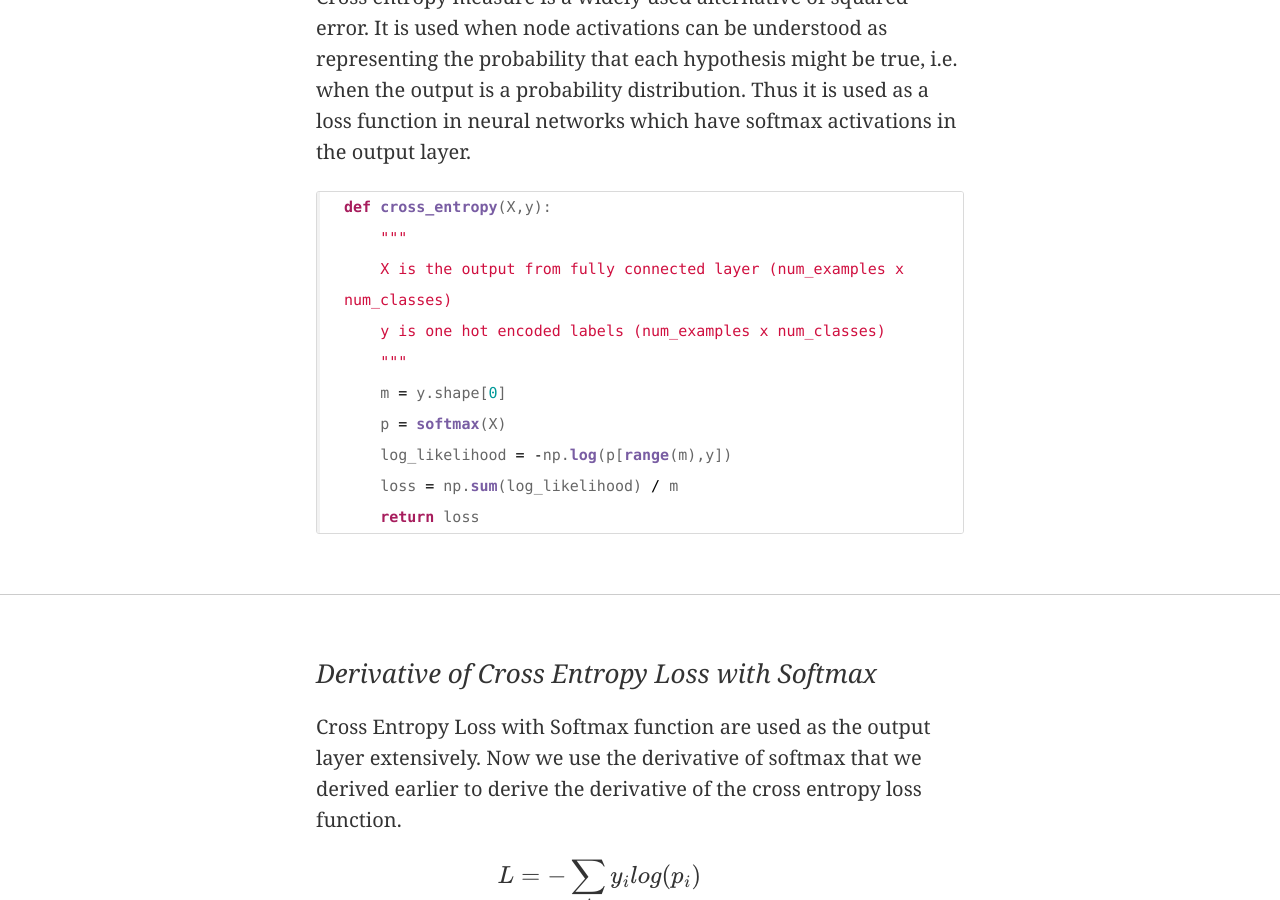
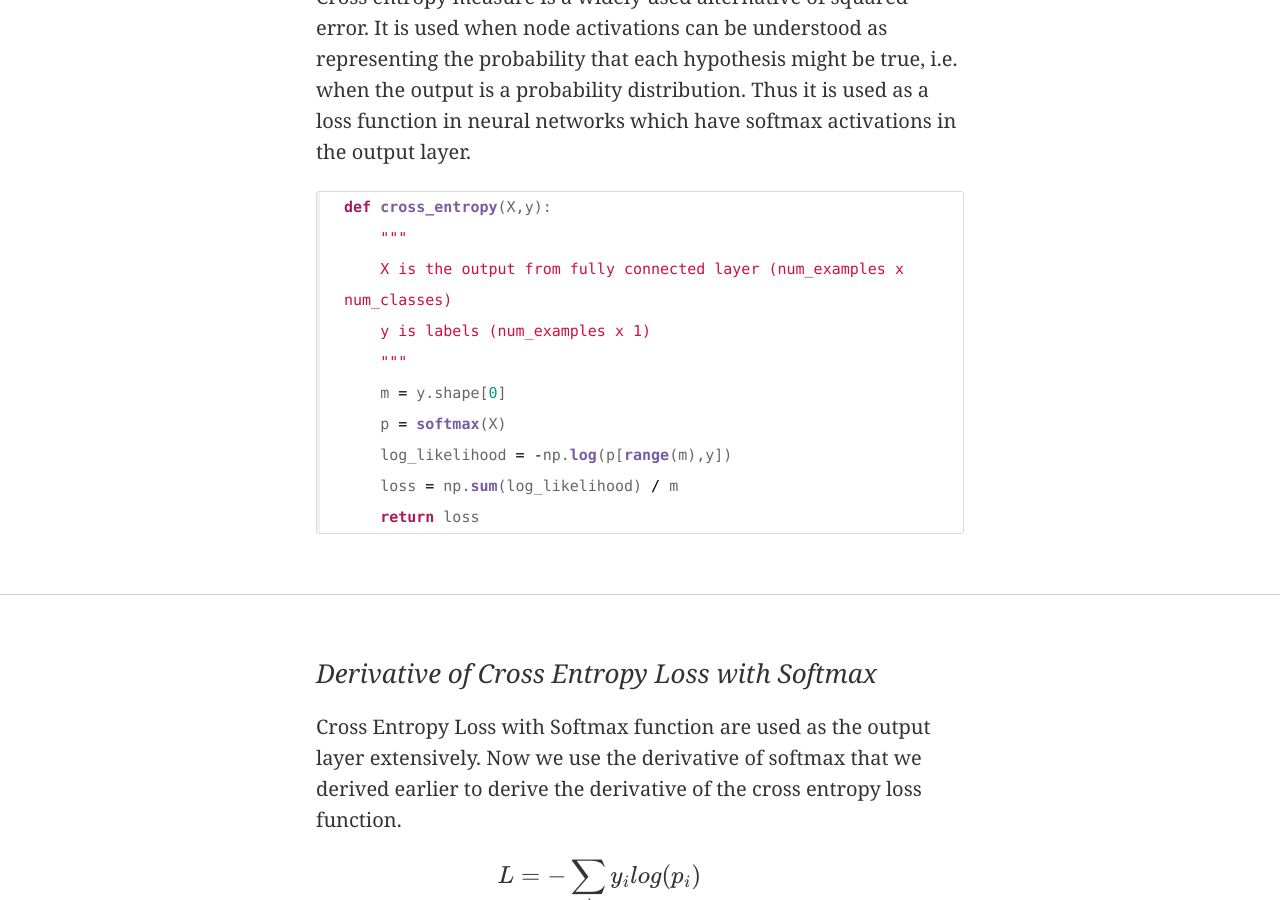
Before and after one commit to parasdahal/deepnotes, a Jekyll site: the page built from _posts/2017-05-28-softmax-crossentropy.md, in a window 1280 px wide and 900 px high, scrolled down 4114 px. Built offline with Jekyll 4.4.1, drawn with Linux system fonts in a browser that asks for light colours; formulas are drawn with MathJax 3; comment, search, counter and statistics services are not loaded; some of the changed text lies outside the part shown.

Commit message:
Fixed softmax error and error in comment of loss functio

```diff
--- a/_posts/2017-05-28-softmax-crossentropy.md
+++ b/_posts/2017-05-28-softmax-crossentropy.md
@@ -130,7 +130,7 @@ Cross entropy measure is a widely used alternative of squared error. It is used
 def cross_entropy(X,y):
     """
     X is the output from fully connected layer (num_examples x num_classes)
-    y is one hot encoded labels (num_examples x num_classes)
+    y is labels (num_examples x 1)
     """
     m = y.shape[0]
     p = softmax(X)
@@ -189,7 +189,7 @@ which is a very simple and elegant expression. Translating it into code,
 def delta_cross_entropy(X,y):
     """
     X is the output from fully connected layer (num_examples x num_classes)
-    y is one hot encoded labels (num_examples x num_classes)
+    y is labels (num_examples x 1)
     """
     m = y.shape[0]
     grad = softmax(X)
```
